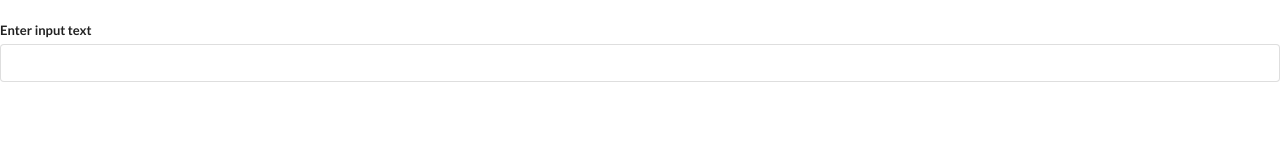
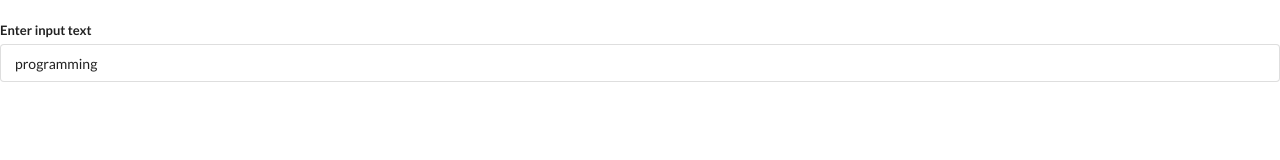
Before and after one commit to AshutoshGowardhan/react-widgets, a React (Create React App) app: page / in a window 1280 px wide. Shown: the top 160 px of the page. Built offline with nearby package versions, Linux system fonts and the light colour scheme; no server answers.

Commit message:
feting data setting the state

```diff
--- a/src/components/Search.js
+++ b/src/components/Search.js
@@ -2,10 +2,12 @@
 import axios from 'axios';
 
 const Search = () => {
-    const [term,setTerm] = useState('');
+    const [term,setTerm] = useState('programming');
+    const [results, setResults] = useState([]);
+    console.log(results)
     useEffect(()=>{
         const search = async () => {
-            await axios.get('https://en.wikipedia.org/w/api.php', {
+            const {data} = await axios.get('https://en.wikipedia.org/w/api.php', {
                 params: {
                     action: 'query',
                     list: 'search',
@@ -14,8 +16,12 @@
                     srsearch: term,
                 }
             });
+            setResults(data.query.search);
         }
-        search();
+        if(term) {
+            search();
+        }
+
     },[term])
     return (
         <div>
```
